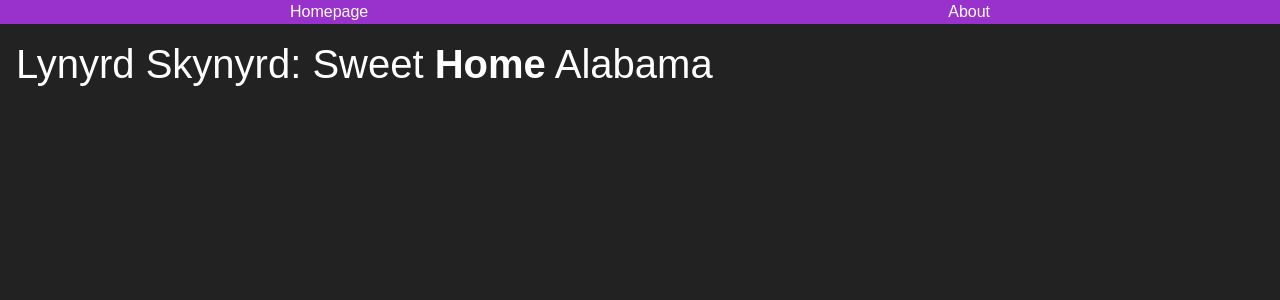
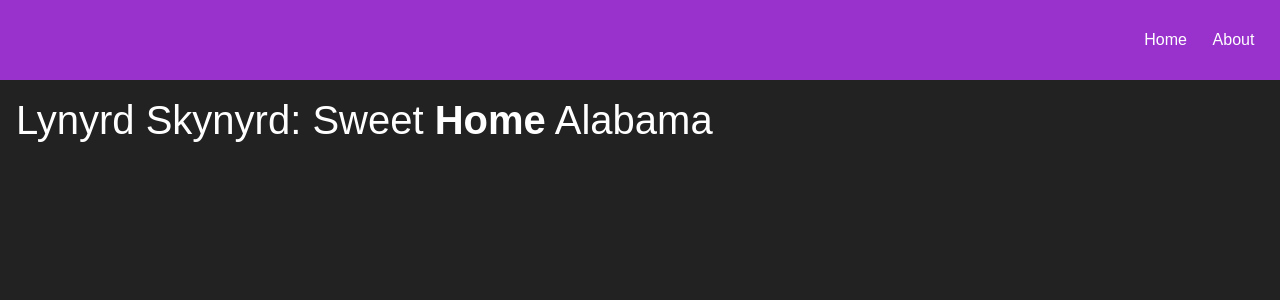
Before and after one commit to FrancescoBonanno1/laravel-vue-router, a Vue app: page / in a window 1280 px wide. Shown: the top 300 px of the page. Built offline with nearby package versions, Linux system fonts and the light colour scheme.

Commit message:
ultima veriosne

```diff
--- a/src/App.vue
+++ b/src/App.vue
@@ -17,7 +17,7 @@
 			store,
 			pathArray :[{
 				routeName :"home",
-				label : "Homepage"
+				label : "Home"
 			},
 			{
 				routeName :"about",
@@ -72,9 +72,13 @@
 // ...qui eventuale SCSS di App.vue
 header{
 	background-color: darkorchid;
+	height: 10vh;
 	display: flex;
 	align-items: center;
-	justify-content: space-around;
+	justify-content: flex-end;
+}
+header div{
+	margin: 0% 2% 0% 0%;
 }
 main {
 	padding: 1rem;
```
Also changed, not shown: src/main.js (line endings or trailing spaces).
